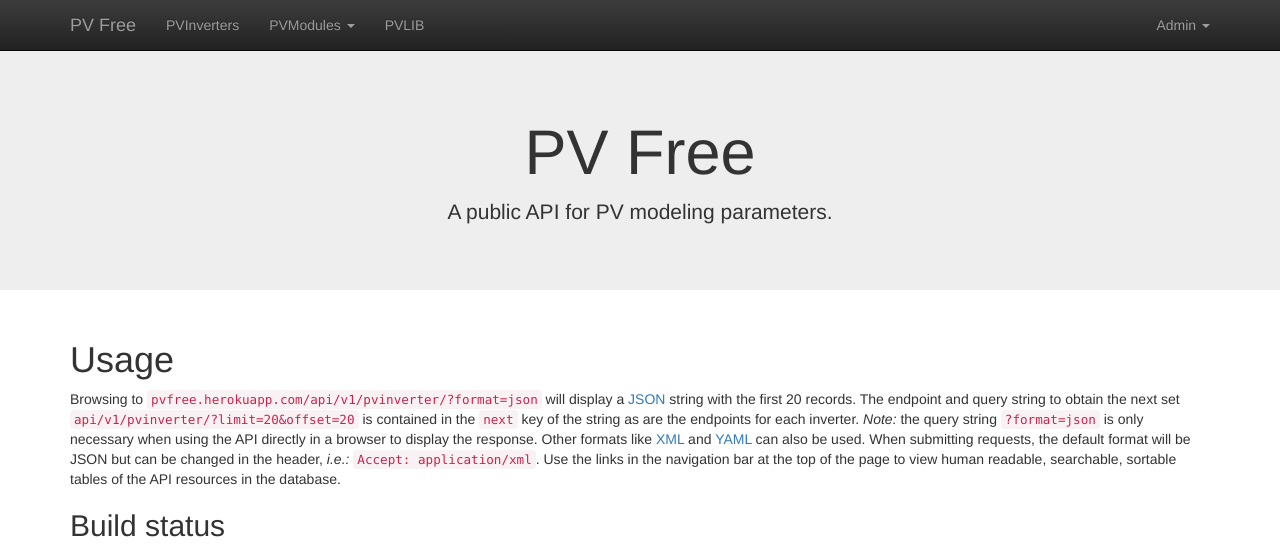
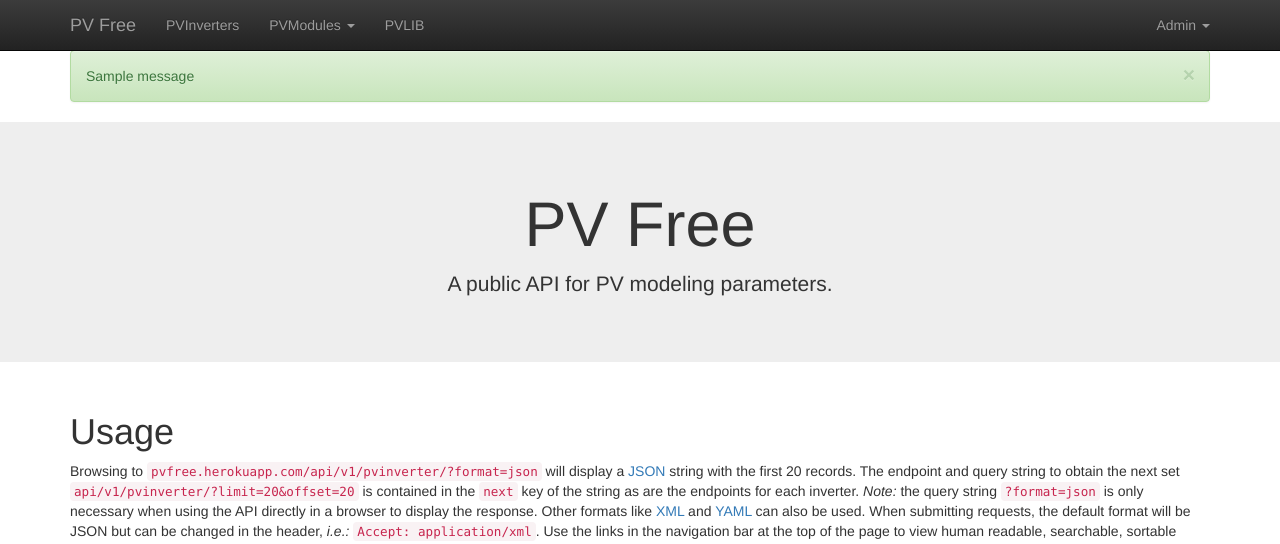
Before and after one commit to BreakingBytes/pvfree, a Django app: page / in a window 1280 px wide. Shown: the top 544 px of the page. Run offline with Django 3.2, Linux system fonts and the light colour scheme; tables that the repository leaves empty hold one stand-in row (values such as "Sample post"); one stand-in notice (Sample message) is shown; some libraries are stand-ins or nearby versions.

Commit message:
alert file upload errors, warnings, success

```diff
--- a/pvfree/settings/__init__.py
+++ b/pvfree/settings/__init__.py
@@ -23,7 +23,7 @@ _SECRETKEY = get_secret('SECRET_KEY', '.secretkey')
 SECRET_KEY = _SECRETKEY
 
 # SECURITY WARNING: don't run with debug turned on in production!
-DEBUG = True
+DEBUG = False
 
 ALLOWED_HOSTS = ['pvfree.herokuapp.com']
 
--- a/templates/base.html
+++ b/templates/base.html
@@ -108,6 +108,18 @@
       </div><!-- /.container-fluid -->
     </nav>
 
+    {% if messages %}
+    <div class="container">
+    {% for message in messages %}
+      <div class="alert {% if message.tags %}alert-{{ message.tags }}
+        {% if message.level == DEFAULT_MESSAGE_LEVELS.ERROR %}alert-danger{% endif %}
+        {% endif %} alert-dismissible" role="alert">
+        <button type="button" class="close" data-dismiss="alert" aria-label="Close"><span aria-hidden="true">&times;</span></button>
+      {{ message }}</div>
+    {% endfor %}
+    </div>
+    {% endif %}
+
     {% block content %}
     {% endblock %}
 
```
Also changed, not shown: parameters/views.py (+22 -9 lines).
